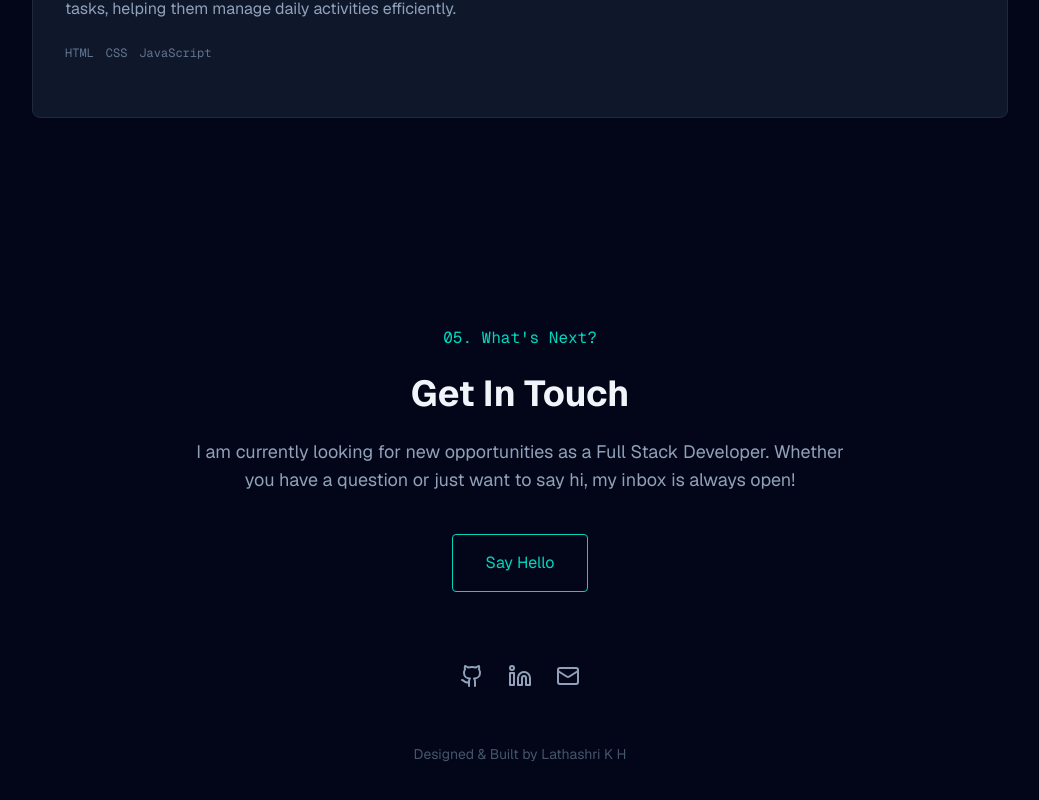
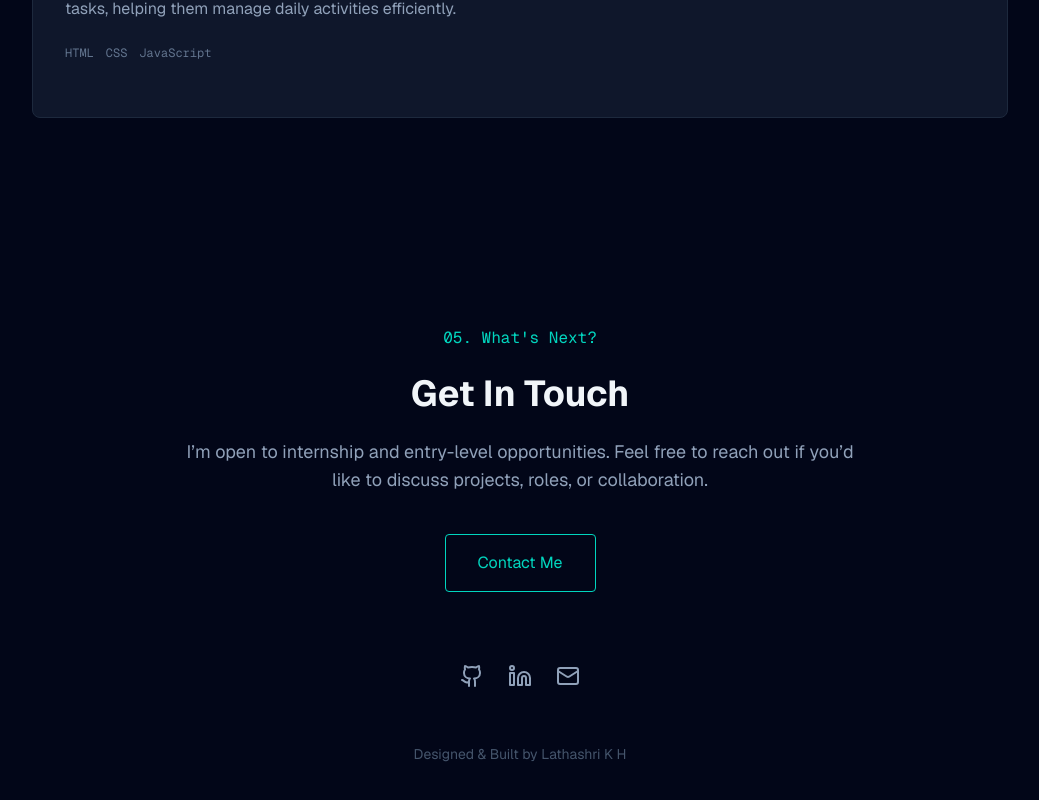
Before and after one commit to lathashri07/My_Portofolio, a Next.js app: page / in a window 1280 px wide. Shown: the part 2640-3440 px from the top of the page, without its empty margins (120-1159 px from the left). Built offline with nearby package versions, Linux system fonts and the light colour scheme.

Commit message:
fix : change to say hello button to contact me button

```diff
--- a/app/page.tsx
+++ b/app/page.tsx
@@ -157,16 +157,18 @@ export default function Portfolio() {
   <h2 className="text-teal-400 font-mono">05. What&apos;s Next?</h2>
   <h1 className="text-4xl font-bold text-slate-100">Get In Touch</h1>
   <p className="text-slate-400 text-lg">
-            I am currently looking for new opportunities as a Full Stack Developer. Whether you have a question or just want to say hi, my inbox is always open!
+    I’m open to internship and entry-level opportunities. Feel free to reach out if you’d like to discuss projects, roles, or collaboration.
   </p>
-          <a href="mailto:lathashrikh186@gmil.com" className="inline-block px-8 py-4 border border-teal-400 text-teal-400 rounded hover:bg-teal-400/10 transition mt-4">
-            Say Hello
+
+  {/* Contact Me Button */}
+  <a href="mailto:lathashrikh186@gmail.com" className="inline-block px-8 py-4 border border-teal-400 text-teal-400 rounded hover:bg-teal-400/10 transition mt-4">
+    Contact Me
   </a>
 
   <div className="flex justify-center gap-6 pt-12">
     <a href="https://github.com/lathashri07" target="_blank" rel="noreferrer" className="text-slate-400 hover:text-teal-400 transition"><Github /></a>
     <a href="https://www.linkedin.com/in/lathashri37/" target="_blank" rel="noreferrer" className="text-slate-400 hover:text-teal-400 transition"><Linkedin /></a>
-            <a href="mailto:lathashrikh186@gmil.com" className="text-slate-400 hover:text-teal-400 transition"><Mail /></a>
+    <a href="mailto:lathashrikh186@gmail.com" className="text-slate-400 hover:text-teal-400 transition"><Mail /></a>
   </div>
   <p className="text-slate-600 text-sm pt-8 pb-4">Designed & Built by Lathashri K H</p>
 </section>
```
Lines whose indentation alone changed are shown as unchanged.
